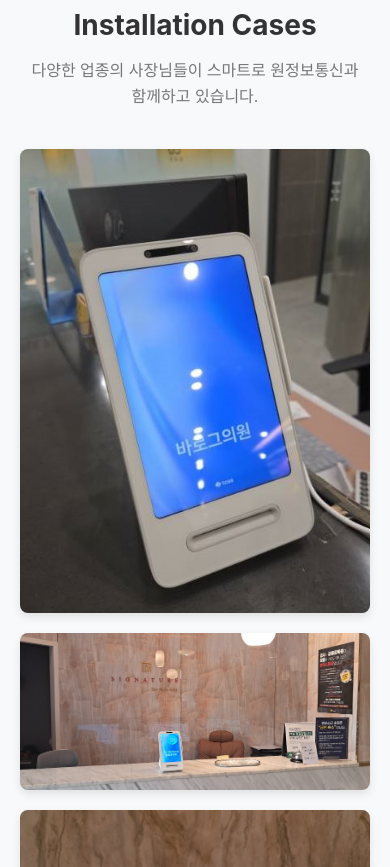
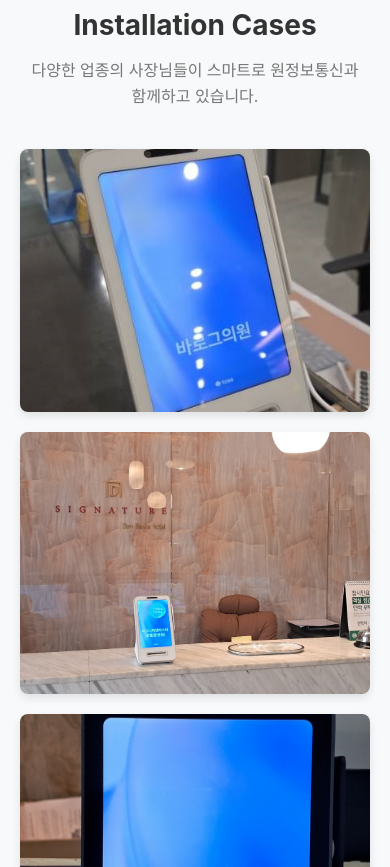
Before and after one commit to aesopstory4-web/my-website, a plain HTML site: page index.html in a window 390 px wide. Shown: the part 4837-5704 px from the top of the page. Drawn offline with Linux system fonts and the light colour scheme.

Commit message:
스타일수정-모바일

```diff
--- a/css/style.css
+++ b/css/style.css
@@ -5,6 +5,43 @@
     box-sizing: border-box;
     margin: 0;
     padding: 0;
+}
+/* ==================== 설치 사례(Portfolio) 이미지 비율 수정 ==================== */
+
+/* 1. 그리드 설정: 모바일에서는 2개씩, 화면 크면 3~4개씩 자동 배치 */
+.portfolio-grid {
+    display: grid;
+    /* 최소 150px 너비 확보, 공간 남으면 늘어남 (모바일에서 보기 좋음) */
+    grid-template-columns: repeat(auto-fill, minmax(150px, 1fr));
+    gap: 15px; /* 사진 사이 간격 */
+}
+
+/* 2. 사진 틀(컨테이너) 만들기 */
+.portfolio-item {
+    position: relative;
+    overflow: hidden; /* 삐져나온 사진 자르기 */
+    border-radius: 8px; /* 모서리 살짝 둥글게 */
+
+    /* ★ 핵심: 사진 비율 고정 (4:3 비율 추천) */
+    /* 정사각형을 원하면 1 / 1 로 바꾸세요 */
+    aspect-ratio: 4 / 3;
+}
+
+/* 3. 실제 이미지 스타일 (비율 유지) */
+.portfolio-item img {
+    width: 100%;
+    height: 100%;
+
+    /* ★ 핵심: 이미지가 찌그러지지 않고 틀에 꽉 차게 함 (잘리는 부분 발생) */
+    object-fit: cover;
+
+    display: block; /* 이미지 아래 빈 공간 제거 */
+    transition: transform 0.3s ease; /* 마우스 올렸을 때 부드럽게 */
+}
+
+/* (선택사항) 마우스 올렸을 때 확대 효과 */
+.portfolio-item:hover img {
+    transform: scale(1.1);
 }
 
 html {
```
